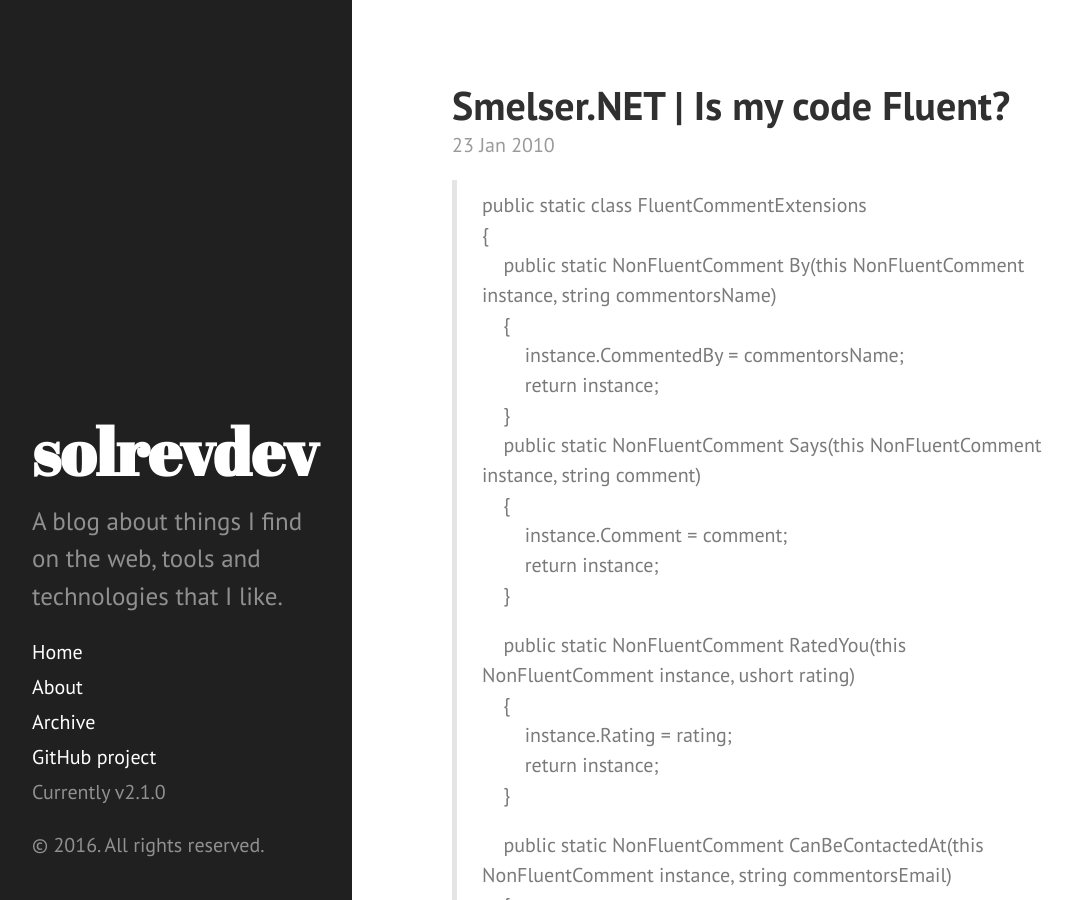
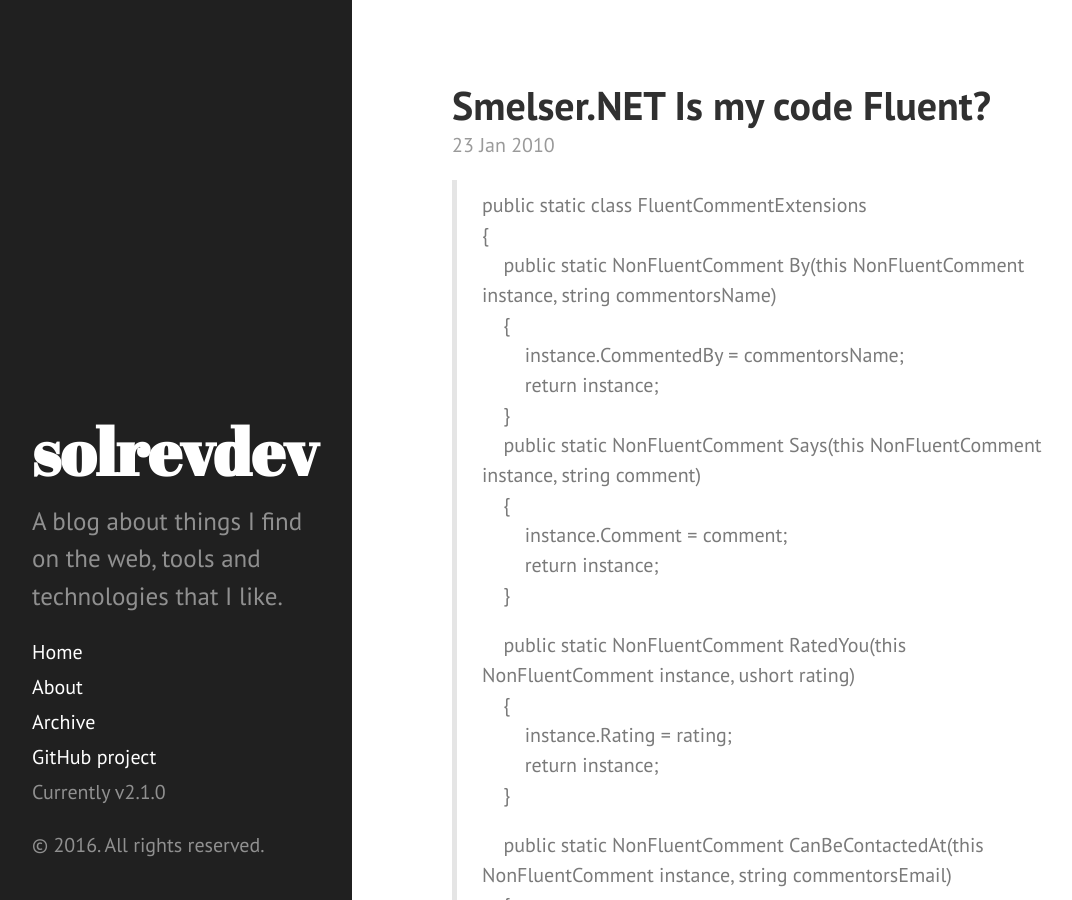
Before and after one commit to solrevdev/solrevdev.github.io, a Jekyll site: the page built from _posts/2010-01-23-smelsernet-is-my-code-fluent.html, in a window 1280 px wide and 900 px high. Shown: the whole window, without its empty margins (8-1080 px from the left). Built offline with Jekyll 4.4.1, drawn with Linux system fonts in a browser that asks for light colours.

```diff
--- a/_posts/2010-01-23-smelsernet-is-my-code-fluent.html
+++ b/_posts/2010-01-23-smelsernet-is-my-code-fluent.html
@@ -1,6 +1,6 @@
 ---
 layout: post
-title: Smelser.NET | Is my code Fluent?
+title: 'Smelser.NET Is my code Fluent?'
 date: '2010-01-23T20:18:00.001Z'
 author: solrevdev
 tags:
```
